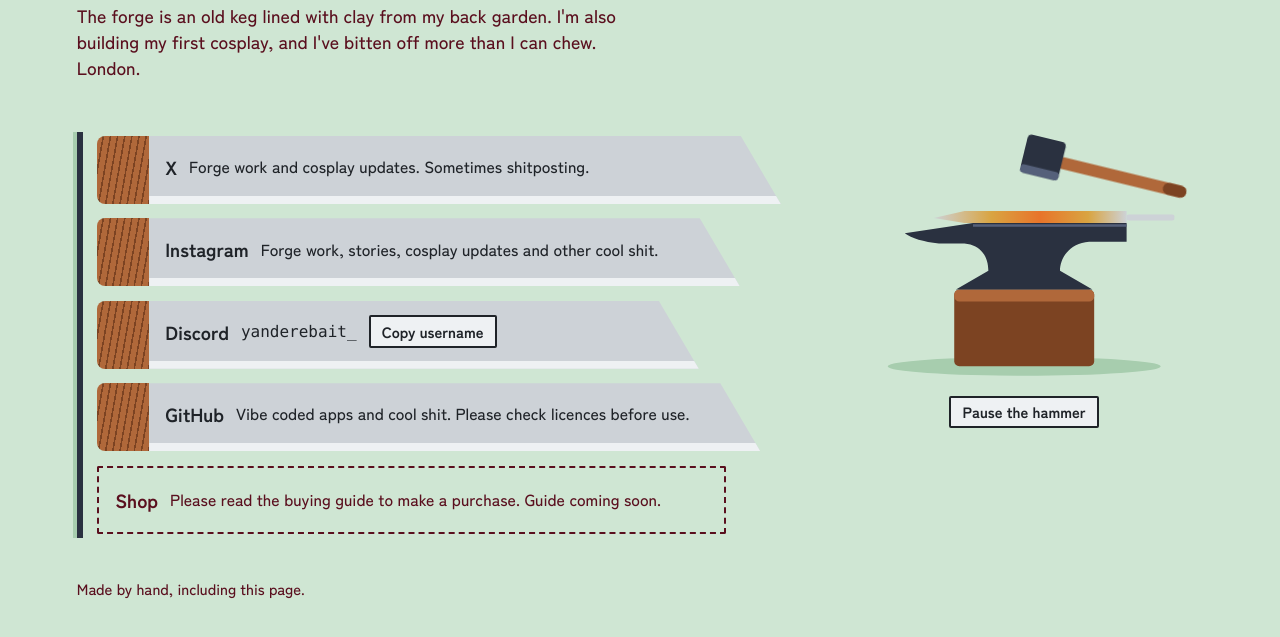
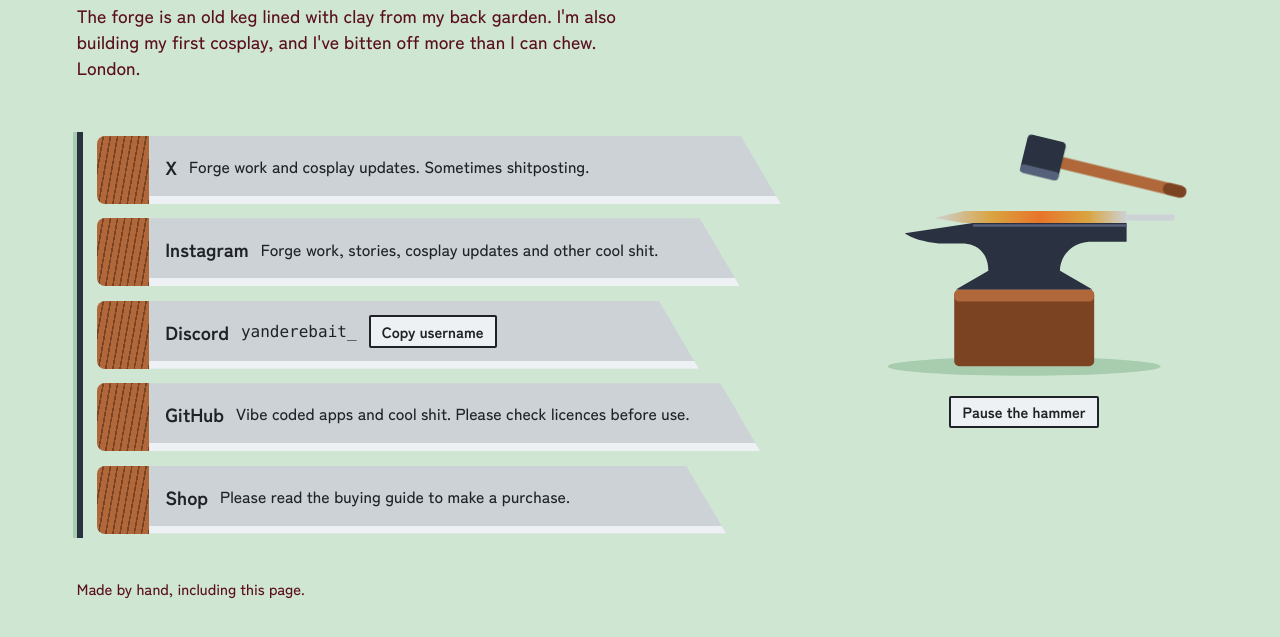
Before and after one commit to yanderebait/yanderebait.github.io, a plain HTML site: page index.html in a window 1280 px wide. Shown: the part 209-846 px from the top of the page. Drawn offline with Linux system fonts and the light colour scheme; a web font is replaced by a local one.

Commit message:
Turn the Shop block on the links page into a link to the shop
Co-Authored-By: Claude Fable 5.2 <noreply@anthropic.com>
Claude-Session: https://claude.ai/code/session_015uNUT9jvCZziwxnjQDpKcW

```diff
--- a/index.html
+++ b/index.html
@@ -367,8 +367,10 @@
     </li>
 
     <li style="--i:4; --len:92%">
-      <!-- EDIT: swap this block for a knife link when the buying guide and shop exist -->
-      <div class="billet"><span class="name">Shop</span><span class="what">Please read the buying guide to make a purchase. Guide coming soon.</span></div>
+      <a class="knife" href="shop.html">
+        <span class="grip" aria-hidden="true"></span>
+        <span class="blade"><span class="name">Shop</span><span class="what">Please read the buying guide to make a purchase.</span></span>
+      </a>
     </li>
 
   </ul>
```
